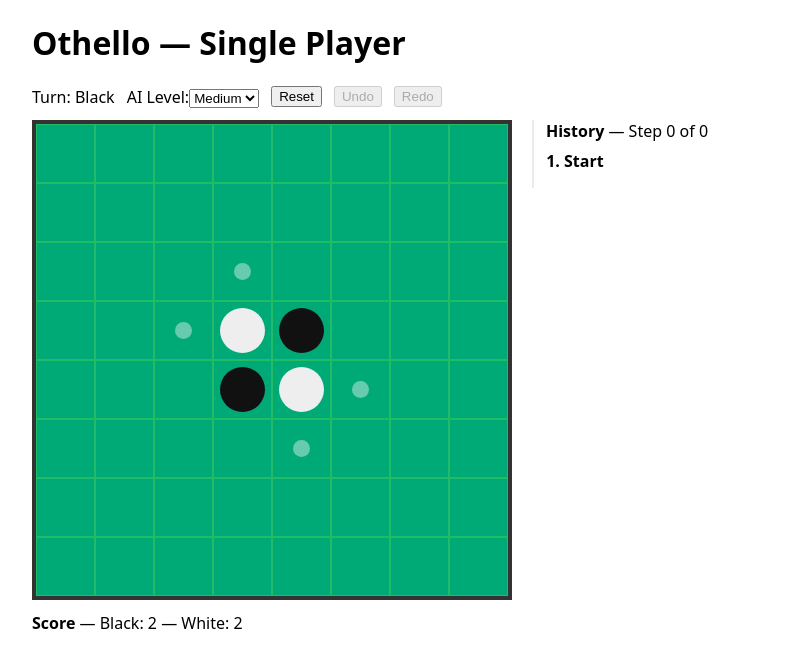
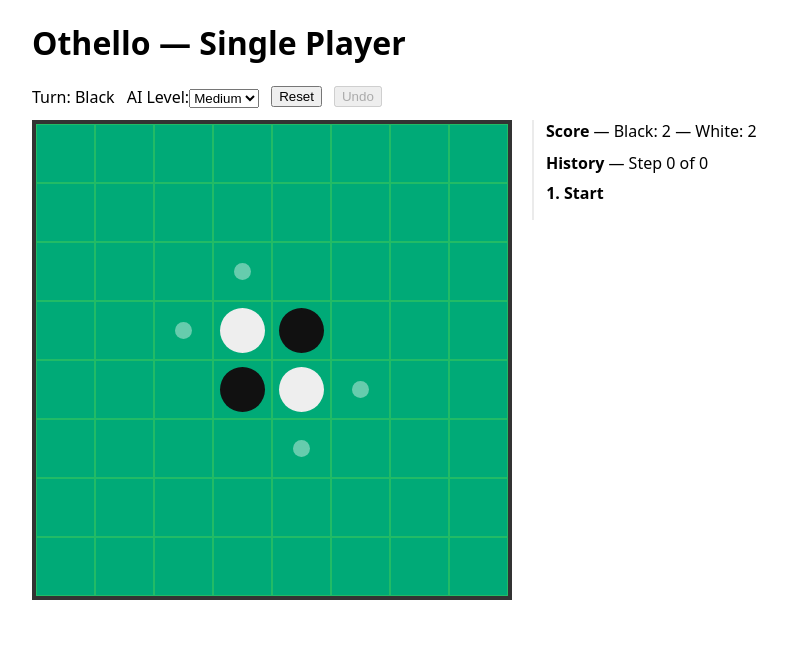
Before and after one commit to nickallan-kerv/othello, a React (Vite) app: page / in a window 1280 px wide. Shown: the top 668 px of the page, without its empty margins (158-945 px from the left). Built offline with nearby package versions, Linux system fonts and the light colour scheme.

Commit message:
Move score above history and remove redo

```diff
--- a/src/App.tsx
+++ b/src/App.tsx
@@ -421,17 +421,6 @@ export default function App(){
     setShouldAutoPlayAi(false)
   }
 
-  function handleRedo(){
-    setHistoryIndex(prev => {
-      const step = prev % 2 === 0 ? 2 : 1
-      const next = Math.min(prev + step, history.length - 1)
-      historyIndexRef.current = next
-      return next
-    })
-    setTauntBubbles([])
-    setShouldAutoPlayAi(false)
-  }
-
   function handleHistoryDoubleClick(targetIndex:number){
     if(targetIndex >= historyIndex) return
     if(targetIndex === 0){
@@ -482,7 +471,6 @@ export default function App(){
           hadLatestGameOverRef.current = false
         }}>Reset</button>
         <button onClick={handleUndo} disabled={historyIndex===0}>Undo</button>
-        <button onClick={handleRedo} disabled={historyIndex >= history.length-1}>Redo</button>
       </div>
 
       <div className="main">
@@ -502,6 +490,9 @@ export default function App(){
         </div>
 
         <aside ref={el=>historyRef.current = el as HTMLDivElement | null} className="history" onMouseLeave={()=>setHoveredHistoryIndex(null)}>
+          <div style={{marginBottom:10}}>
+            <strong>Score</strong> — Black: {sc.black} — White: {sc.white}
+          </div>
           <strong>History</strong> — Step {displayedHistoryStep} of {history.length-1}
           <ol>
             {history.map((entry, index) => (
@@ -528,10 +519,6 @@ export default function App(){
         </aside>
       </div>
 
-      <div style={{marginTop:12}}>
-        <strong>Score</strong> — Black: {sc.black} — White: {sc.white}
-      </div>
-
       <div className="taunt-layer" aria-hidden>
         {tauntBubbles.map(b=> (
           <div key={b.id} className="taunt-bubble" style={{transform:`translate(${b.x}px, ${b.y}px)`, opacity:b.opacity}}>
```
